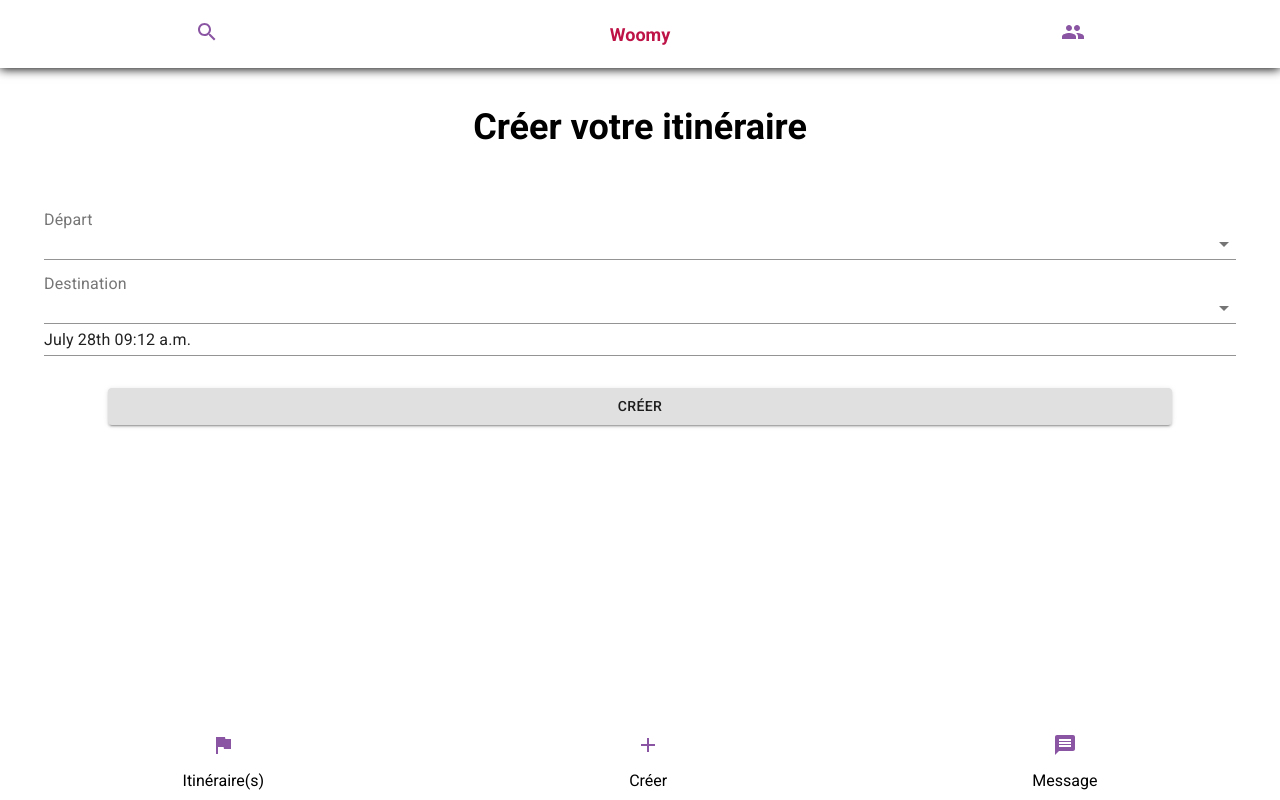
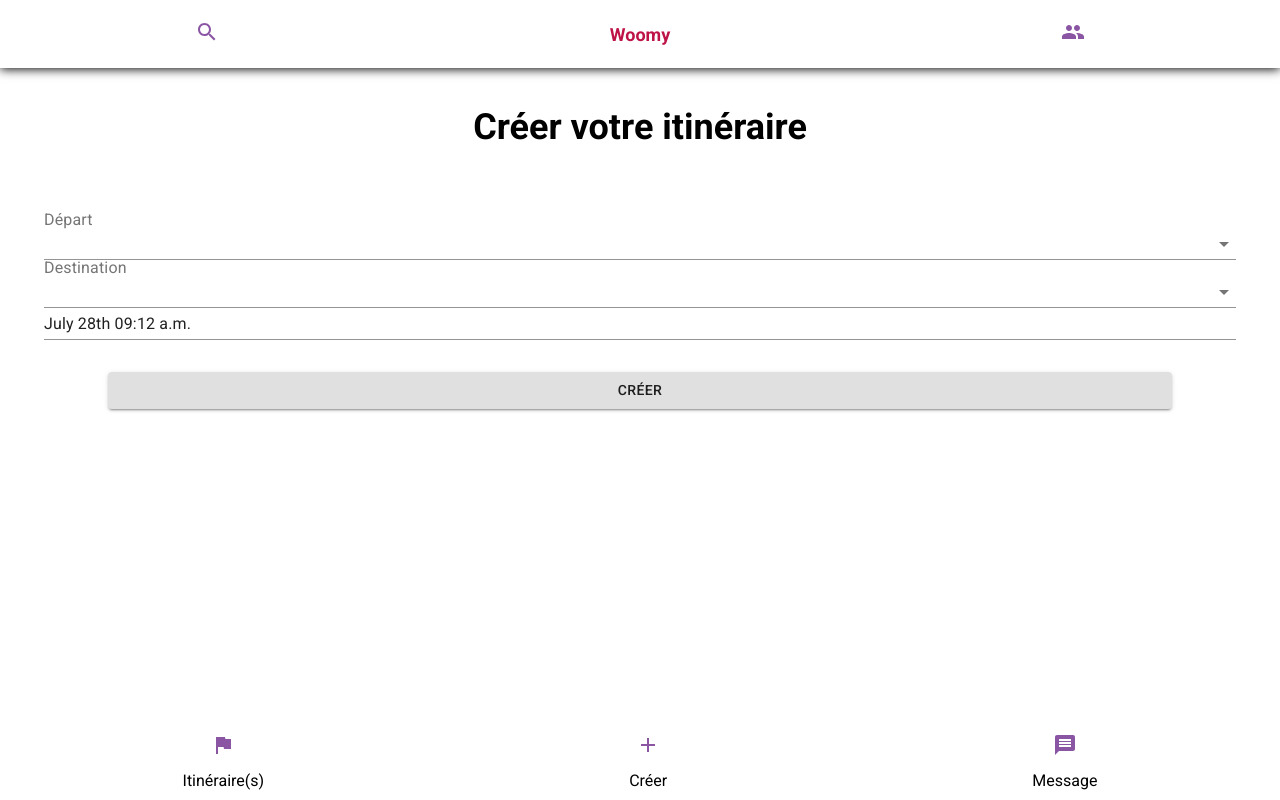
Before and after one commit to TheScriptoMax/woomy, a React (Create React App) app: page /create in a window 1280 px wide. Built offline with nearby package versions, Linux system fonts and the light colour scheme.

Commit message:
fixing forms

```diff
--- a/src/App.css
+++ b/src/App.css
@@ -1,6 +1,4 @@
 .container{
-
     padding: 6.625rem 2.75rem ;
     margin: 0 auto;
-
 }
--- a/src/App.js
+++ b/src/App.js
@@ -47,6 +47,7 @@ function App() {
             <Route exact path='/message' component={Notification}/>
             <Route exact path='/param' component={Params}/>
             <Route exact path='/list' component={CowalkingList}/>
+            <Route exact path='/login' component={Login}/>
           </Switch>
         <Footer/>
       </div>
--- a/src/components/CowalkingCreate/cowalkingcreate.css
+++ b/src/components/CowalkingCreate/cowalkingcreate.css
@@ -6,7 +6,3 @@ h2{
 width: 100%;
 
 }
-
-label{
-margin-top:1rem;
-}
--- a/src/components/Login/Login.css
+++ b/src/components/Login/Login.css
@@ -27,3 +27,7 @@
     font-weight: 600;
     text-decoration: none;
 }
+
+label{
+    position:block;
+}
```
